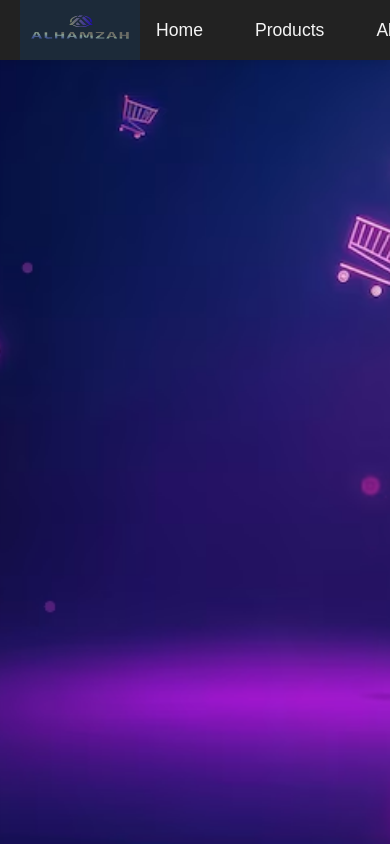
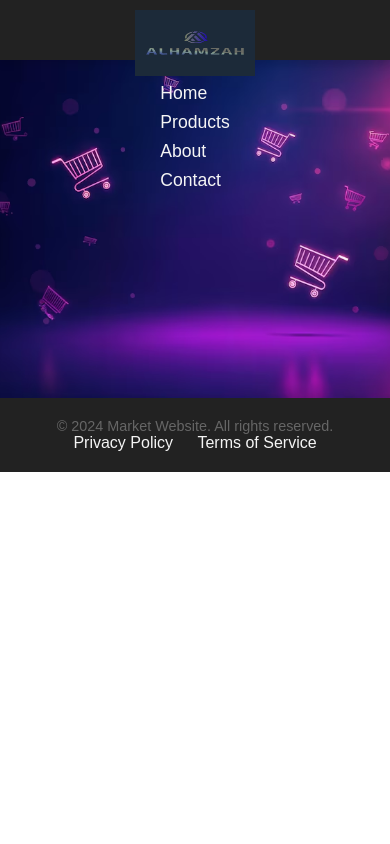
Before and after one commit to mohammed-aladni/login-repo, a PHP site: page /homepage.html in a window 390 px wide. Run offline with PHP 8.4, Linux system fonts and the light colour scheme.

Commit message:
update in styles.css

```diff
--- a/css/styles.css
+++ b/css/styles.css
@@ -191,3 +191,64 @@ footer {
 .footer-links a:hover {
   text-decoration: underline;
 }
+
+/* Responsive design for smaller screens */
+@media only screen and (max-width: 768px) {
+  .navbar {
+      flex-direction: column;
+      padding: 10px;
+  }
+
+  .nav-links {
+      flex-direction: column;
+      gap: 10px;
+  }
+
+  .background-image {
+      height: 50vh;
+  }
+
+  .search-bar input {
+      width: 100%;
+  }
+
+  main {
+      padding: 1em;
+  }
+
+  h1 {
+      font-size: 1.5rem;
+  }
+}
+
+@media only screen and (max-width: 480px) {
+  .navbar {
+      flex-direction: column;
+      padding: 10px;
+  }
+
+  .nav-links {
+      flex-direction: column;
+      gap: 8px;
+  }
+
+  .background-image {
+      height: 40vh;
+  }
+
+  .search-bar input {
+      width: 80%;
+  }
+
+  main {
+      padding: 0.5em;
+  }
+
+  h1 {
+      font-size: 1.2rem;
+  }
+
+  p {
+      font-size: 0.9rem;
+  }
+}
```
